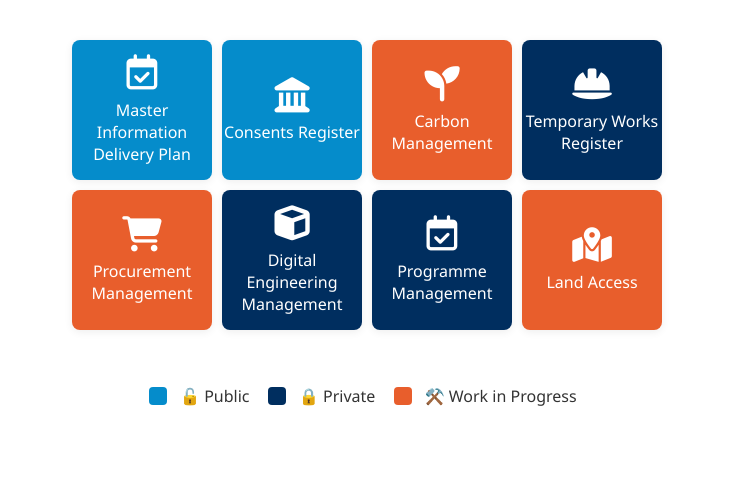
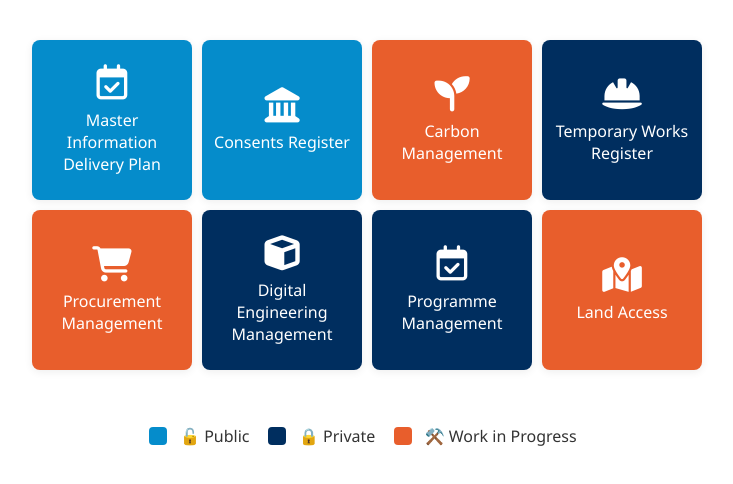
Before and after one commit to LTC-Tunnels-Approaches/LTC-Tunnels-Approaches.github.io, a plain HTML site: page index.html in a window 1280 px wide. Shown: the whole page, without its empty margins (273-1006 px from the left). Drawn offline with Linux system fonts and the light colour scheme.

Commit message:
changed order and inner spacing within tiles

```diff
--- a/styles/main.css
+++ b/styles/main.css
@@ -34,6 +34,7 @@ h1 {
     font-size: 1.1rem;
     font-weight: 500;
     color: #fff;
+    padding: 10px; /* Add this line for more inner spacing */
 }
 
 .tile a {
```
